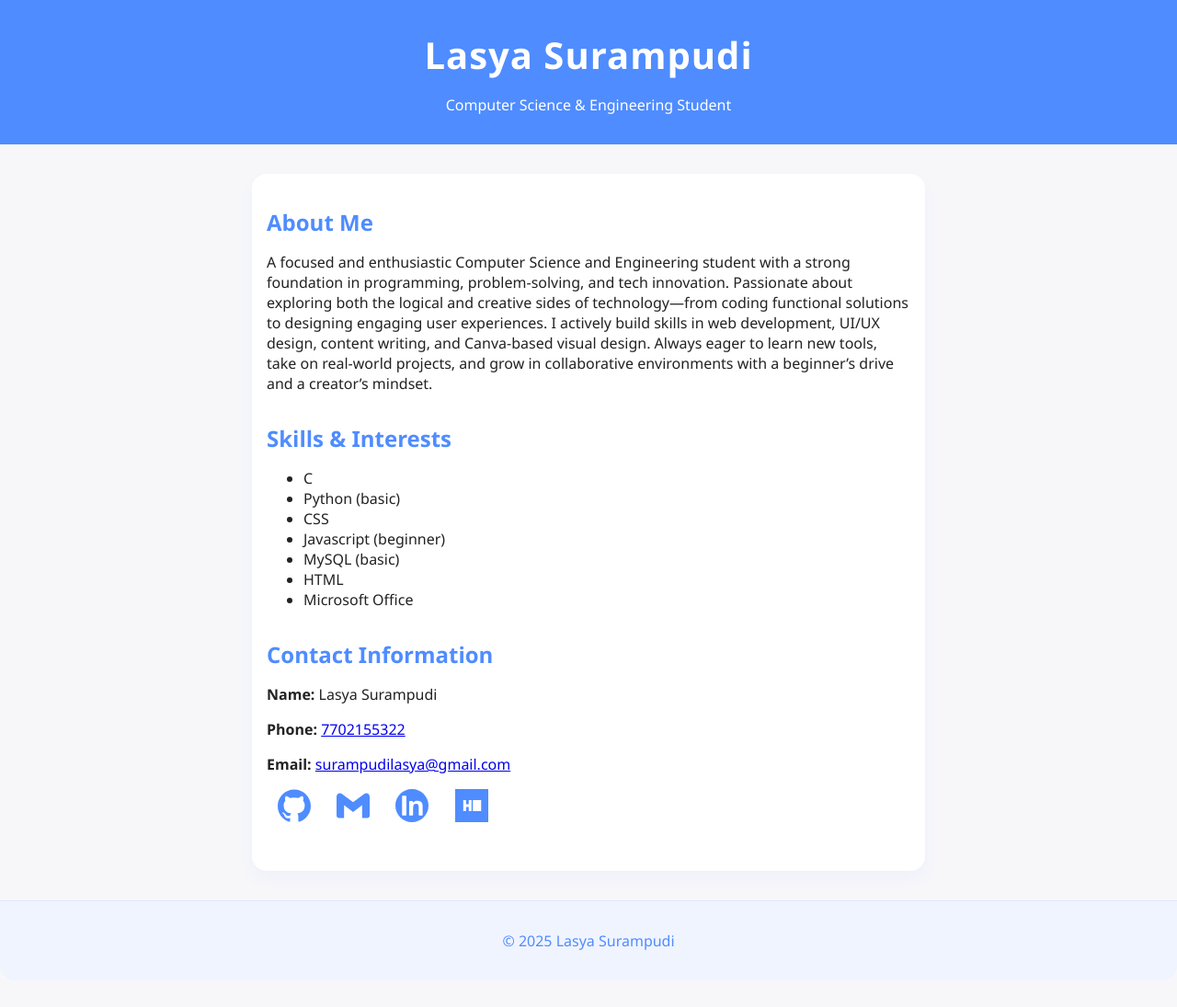
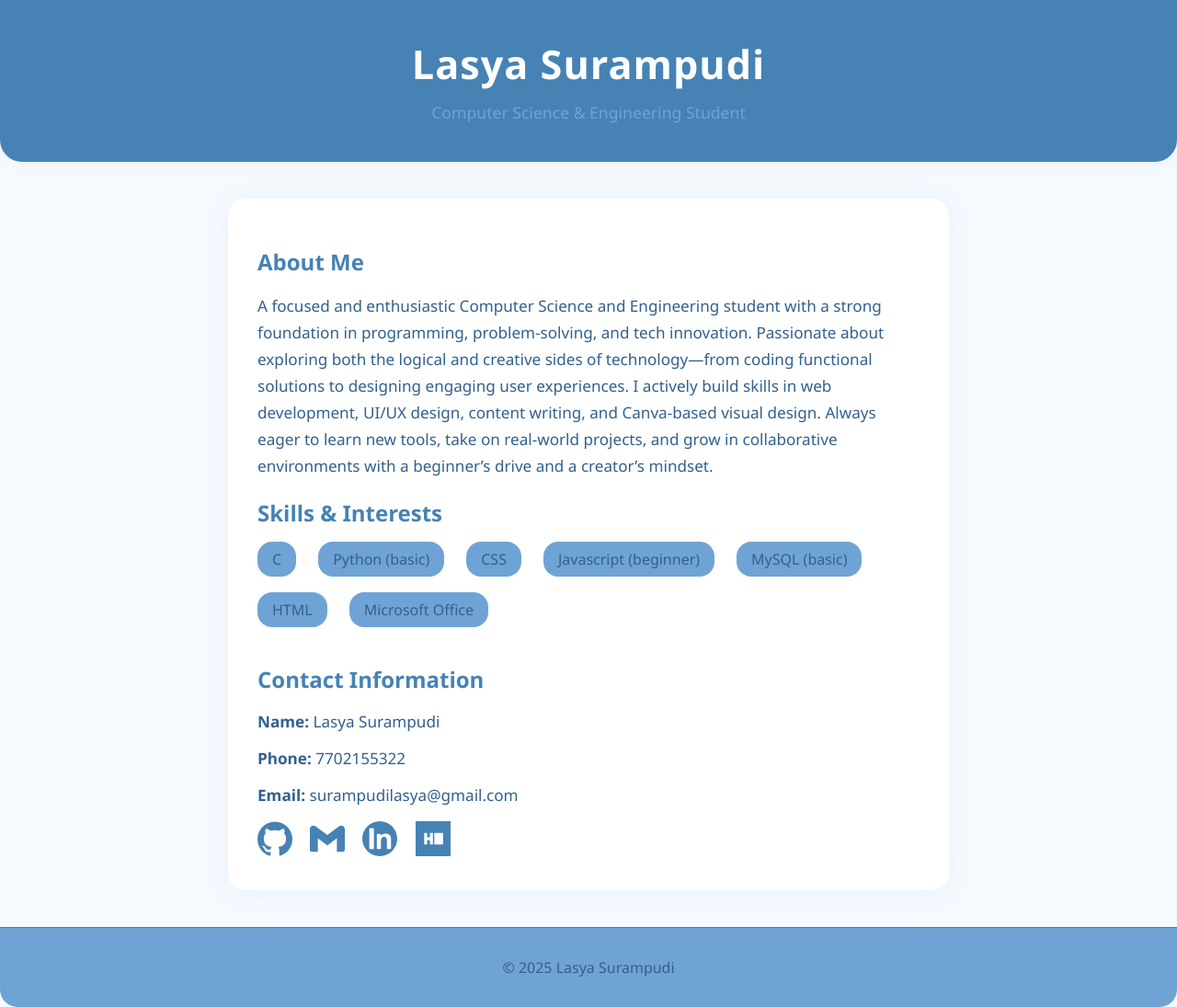
Before and after one commit to Lasya566/lasya-portfolio, a plain HTML site: page index.html in a window 1280 px wide. Shown: the whole page at 92% size. Before the commit the page ends 1066 px from the top, so only its background shows below. Drawn offline with Linux system fonts and the light colour scheme.

Commit message:
style.css

```diff
--- a/style.css
+++ b/style.css
@@ -1,62 +1,125 @@
+:root {
+  --primary: #4682b4;
+  --primary-light: #6fa3d6;
+  --primary-dark: #32608e;
+  --background: #f6faff;
+  --white: #fff;
+}
+
 body {
   font-family: 'Segoe UI', Arial, sans-serif;
   margin: 0;
   padding: 0;
-  background: #f7f7fa;
-  color: #222;
+  background: var(--background);
+  color: var(--primary-dark);
 }
 
 header {
-  background: #4f8cff;
-  color: #fff;
-  padding: 2rem 0 1rem 0;
+  background: var(--primary);
+  color: var(--white);
+  padding: 2.5rem 0 1.5rem 0;
   text-align: center;
+  box-shadow: 0 1px 16px rgba(70, 130, 180, 0.07);
+  border-radius: 0 0 1.5rem 1.5rem;
 }
 
 header h1 {
   margin: 0;
-  font-size: 2.5rem;
+  font-size: 2.7rem;
   letter-spacing: 1px;
 }
 
-main {
-  max-width: 700px;
-  margin: 2rem auto;
-  padding: 1rem;
-  background: #fff;
-  border-radius: 1rem;
-  box-shadow: 0 0.5rem 1rem rgba(79, 140, 255, 0.05);
+.subtitle {
+  font-size: 1.1rem;
+  margin-top: 0.7rem;
+  color: var(--primary-light);
 }
 
-section {
-  margin-bottom: 2rem;
+main {
+  max-width: 720px;
+  margin: 2.5rem auto;
+  padding: 2rem;
+  background: var(--white);
+  border-radius: 1.2rem;
+  box-shadow: 0 2px 32px rgba(70, 130, 180, 0.08);
 }
 
-section h2 {
+h2 {
+  color: var(--primary);
   font-size: 1.5rem;
-  color: #4f8cff;
+  margin-bottom: 0.9rem;
+  font-weight: 600;
+}
+
+.intro p {
+  font-size: 1.07rem;
+  line-height: 1.7;
   margin-bottom: 1rem;
 }
 
+.skills ul {
+  list-style: none;
+  padding: 0;
+  margin: 0;
+  display: flex;
+  flex-wrap: wrap;
+  gap: 0.6rem 1.5rem;
+}
+
+.skills li {
+  background: var(--primary-light);
+  color: var(--primary-dark);
+  padding: 0.5rem 1rem;
+  border-radius: 1rem;
+  font-weight: 500;
+  margin-bottom: 0.5rem;
+  transition: background 0.2s;
+}
+
+.skills li:hover {
+  background: var(--primary-dark);
+  color: var(--white);
+}
+
+.contact {
+  margin-top: 2rem;
+}
+
+.contact-details {
+  margin-bottom: 1.1rem;
+  font-size: 1.07rem;
+}
+
+.contact-details a {
+  color: var(--primary-dark);
+  text-decoration: none;
+  transition: color 0.2s;
+}
+
+.contact-details a:hover {
+  color: var(--primary);
+  text-decoration: underline;
+}
+
 .contact-icons {
-  margin-top: 1rem;
+  margin-top: 0.5rem;
+  display: flex;
+  gap: 1.2rem;
 }
 
 .contact-icons a {
   display: inline-block;
-  margin: 0 12px;
-  vertical-align: middle;
   transition: transform 0.2s;
 }
 
 .contact-icons a:hover {
-  transform: scale(1.18);
+  transform: scale(1.15);
 }
 
 .contact-icons svg {
-  width: 36px;
-  height: 36px;
-  fill: #4f8cff;
+  width: 38px;
+  height: 38px;
+  fill: var(--primary);
   transition: fill 0.2s;
 }
 
@@ -79,9 +142,10 @@ section h2 {
 footer {
   text-align: center;
   padding: 1rem 0;
-  background: #f0f4ff;
-  color: #4f8cff;
-  border-top: 1px solid #e0e7ff;
+  background: var(--primary-light);
+  color: var(--primary-dark);
+  border-top: 1px solid var(--primary);
   margin-top: 2rem;
-  border-radius: 0 0 1rem 1rem;
+  border-radius: 0 0 1.2rem 1.2rem;
+  font-size: 1rem;
 }
```
